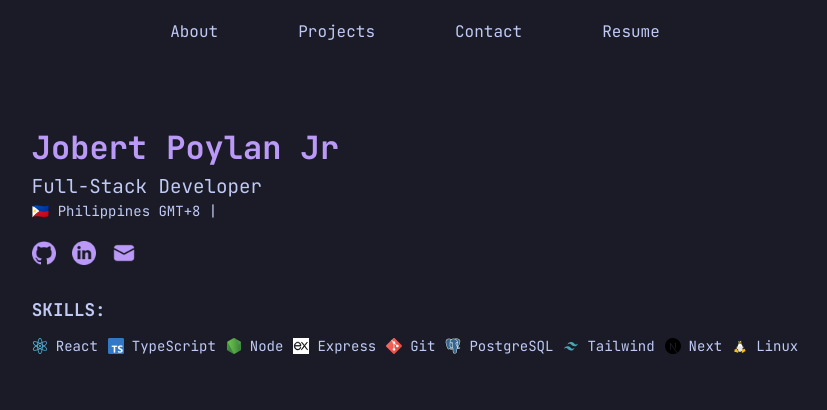
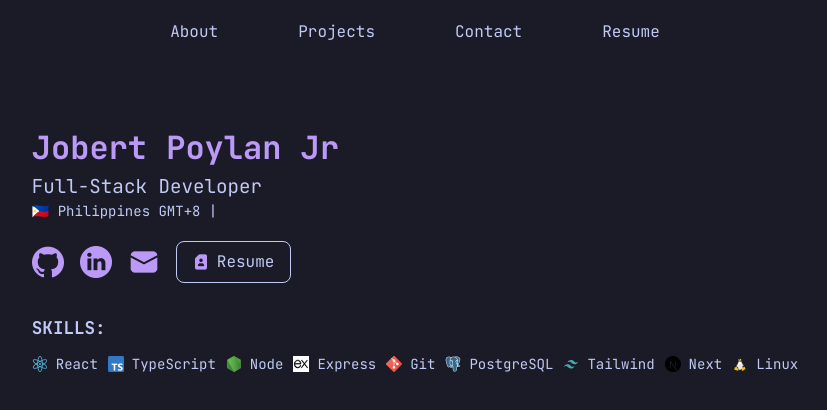
Before and after one commit to JobertDev27/portfolio, a Next.js app: page / in a window 1280 px wide. Shown: the top 410 px of the page, without its empty margins (225-1052 px from the left). Built offline with nearby package versions, Linux system fonts and the light colour scheme; no server answers.

Commit message:
feat: added resume button

```diff
--- a/app/globals.css
+++ b/app/globals.css
@@ -7,11 +7,6 @@
   --muted: #9aa5ce;
   --border: #2a2e3f;
   --accent-hover: #a78bfa;
-}
-
-@theme inline {
-  --color-background: var(--background);
-  --color-foreground: var(--foreground);
 }
 
 body {
--- a/app/tabs/Landing.tsx
+++ b/app/tabs/Landing.tsx
@@ -22,28 +22,47 @@ export default function Landing() {
           <h1 className="font-bold text-(--highlight)">Jobert Poylan Jr</h1>
           <h2>Full-Stack Developer</h2>
           <Clock />
-          <nav className="flex gap-4 mt-5">
+          <nav className="flex gap-4 mt-5 items-center">
+            <a href="https://github.com/JobertDev27">
               <Image
-              className="w-[1.5rem]"
+                className="w-[2rem] cursor-pointer"
                 width={24}
                 height={24}
                 src={"/github.png"}
                 alt="github"
               />
+            </a>
+            <a href="https://www.linkedin.com/in/jobert-poylan-jr/">
               <Image
-              className="w-[1.5rem]"
+                className="w-[2rem] cursor-pointer"
                 width={24}
                 height={24}
                 src={"/linkedin.png"}
                 alt="linkedin"
               />
+            </a>
+            <a href="mailto:jobertdev27@gmail.com">
               <Image
-              className="w-[1.5rem]"
+                className="w-[2rem] cursor-pointer"
                 width={24}
                 height={24}
                 src={"/gmail.png"}
                 alt="gmail"
               />
+            </a>
+            <a
+              href="/Resume.pdf"
+              className="border py-2 px-4 flex gap-2 items-center justify-around rounded-lg"
+            >
+              <Image
+                className="w-[1rem] h-[1rem]"
+                width={24}
+                height={24}
+                src={"/resume.png"}
+                alt="img"
+              />
+              <p>Resume</p>
+            </a>
           </nav>
         </div>
       </section>
```
Also changed, not shown: public/resume.png (added), 1 other file (tests, documents, lock files or other folders). Lines whose indentation alone changed are shown as unchanged.
